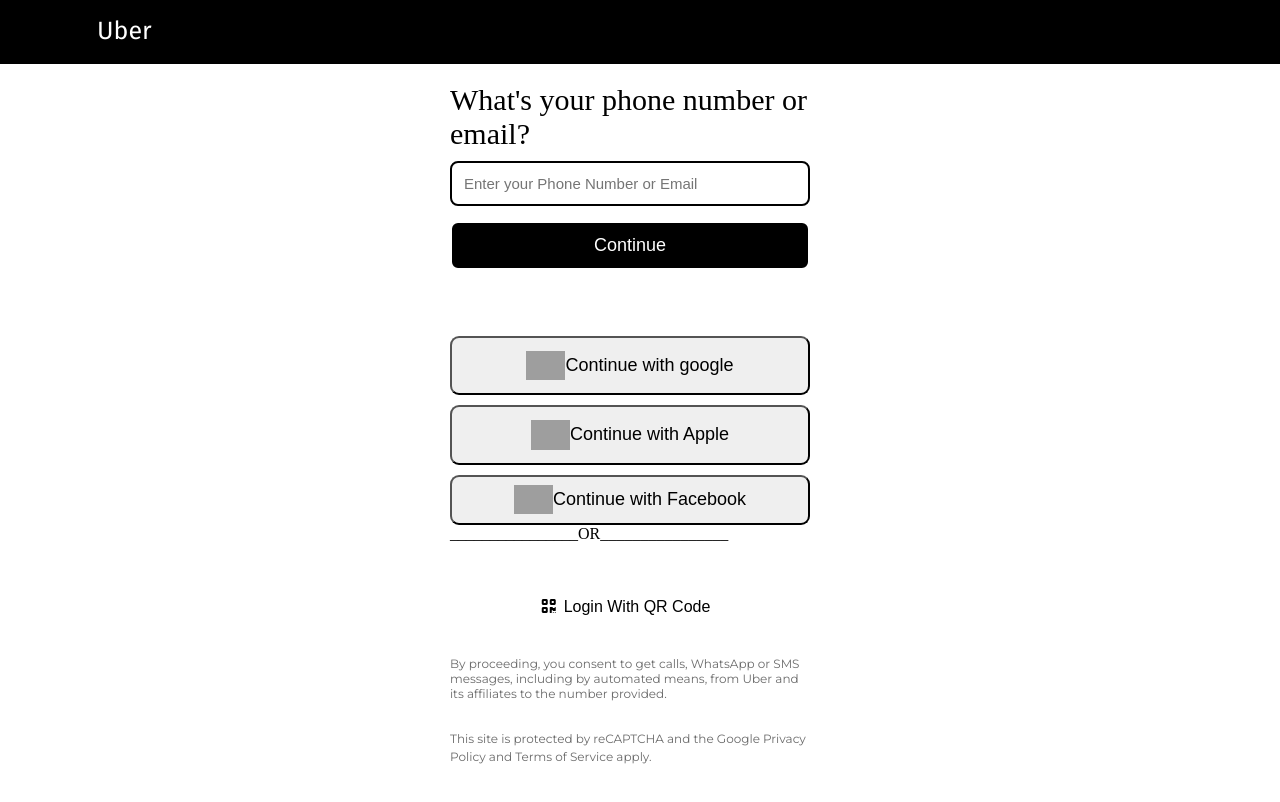
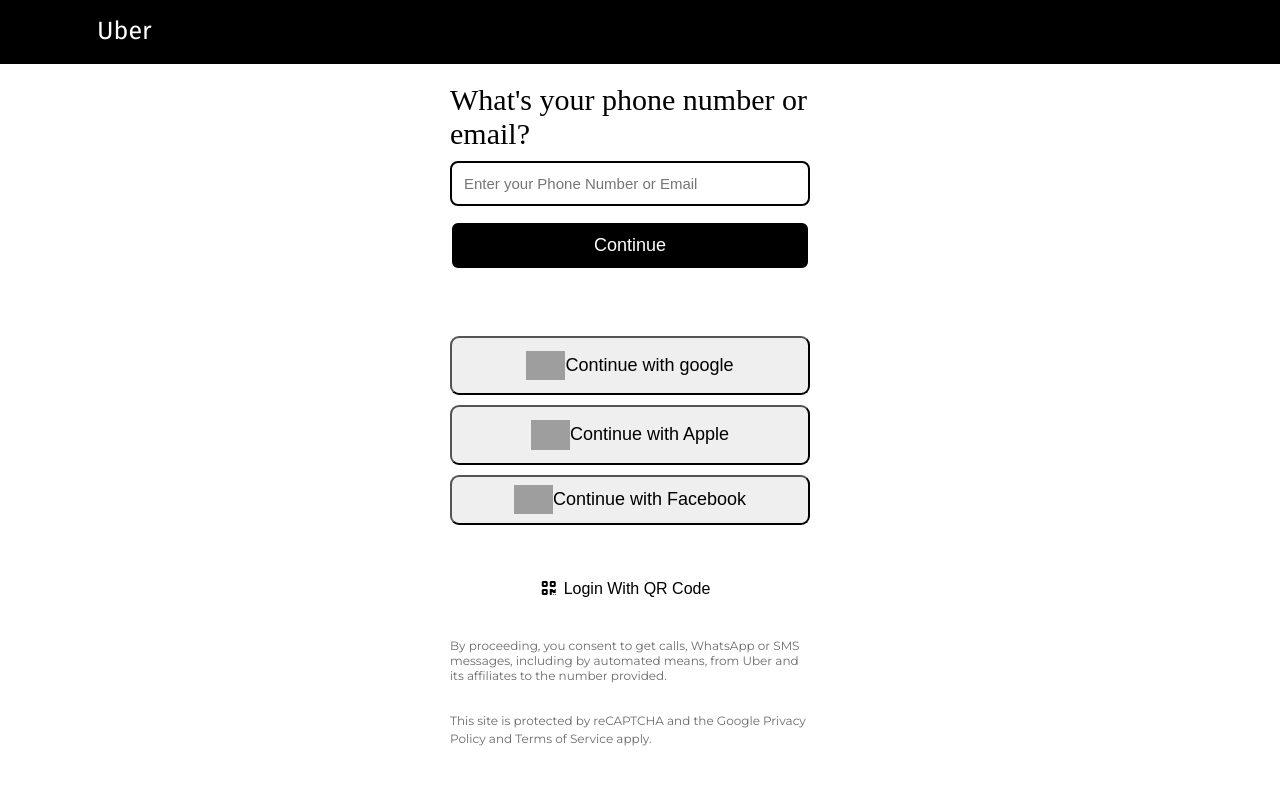
Before and after one commit to ZGOD01/Web-Dev-Projects, a plain HTML site: page Uber Login Page/index.html in a window 1280 px wide. Shown: the top 802 px of the page. Drawn offline with Linux system fonts and the light colour scheme; grey boxes are pictures that could not be loaded.

Commit message:
Update index.html

```diff
--- a/Uber Login Page/index.html
+++ b/Uber Login Page/index.html
@@ -37,9 +37,6 @@
                         <button><img src="https://logodownload.org/wp-content/uploads/2014/09/facebook-logo-0.png" alt="Facebook" width="39px" >Continue with Facebook</button>
                     </ol>
                 </div>
-                <div>
-                    <ul>________________OR________________</ul>
-                </div>
                 <div class="hey">
                     <button>
                         <div class="qr">
```
